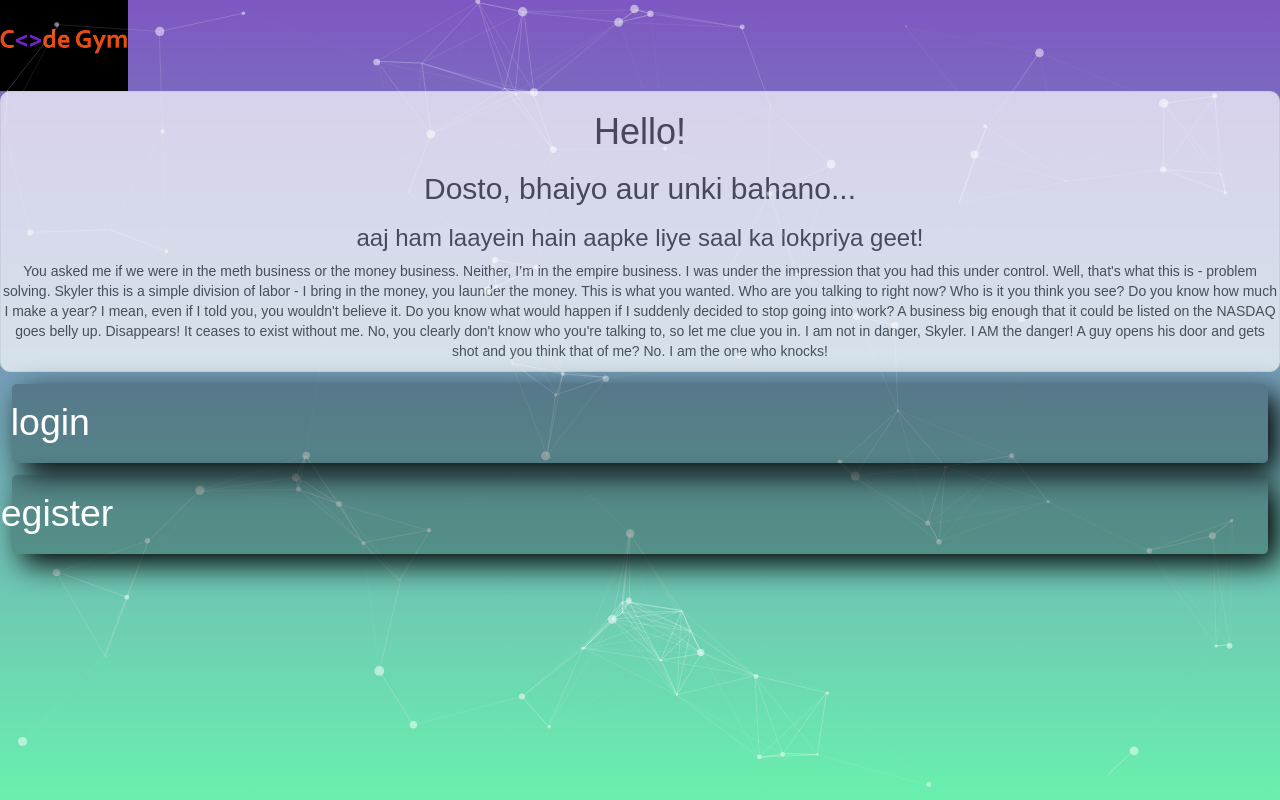
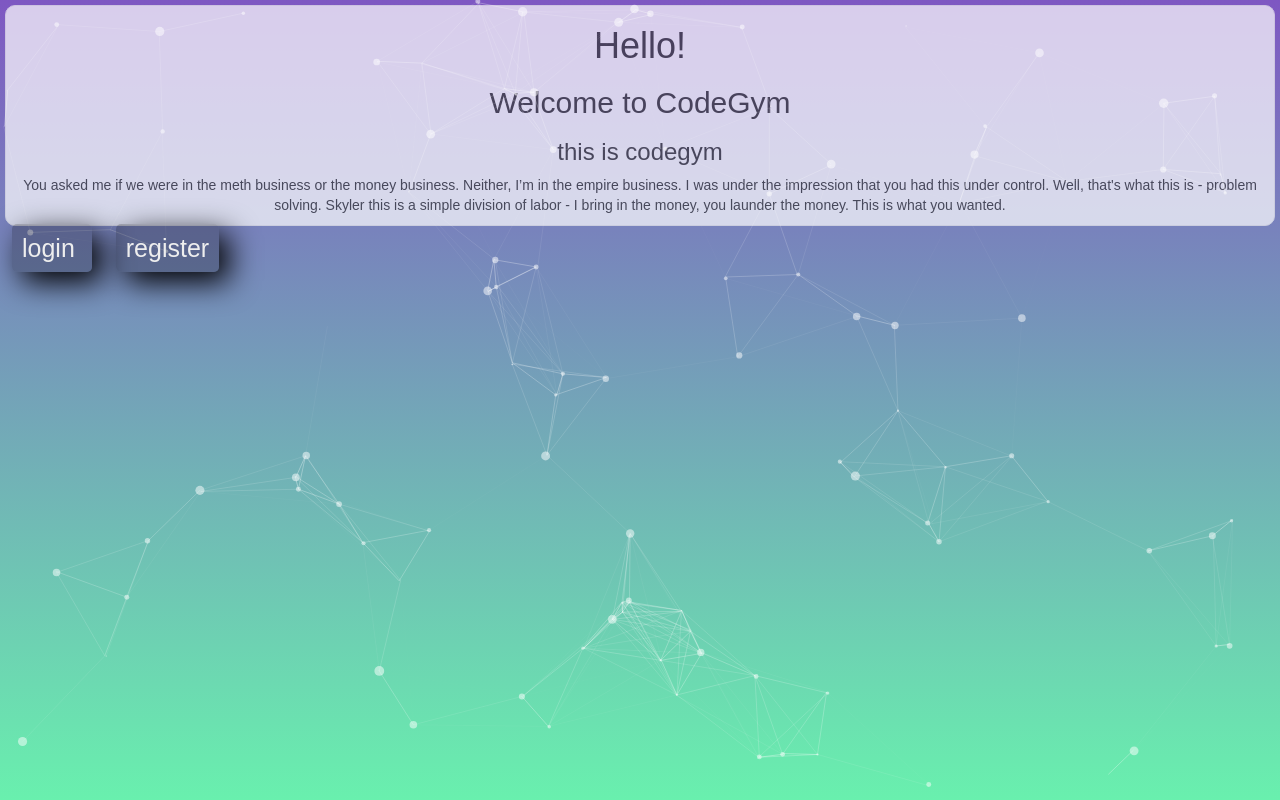
Before and after one commit to akhileshdevrari/codegym, a PHP site: page / in a window 1280 px wide. Run offline with PHP 8.4, Linux system fonts and the light colour scheme; some libraries are stand-ins or nearby versions.

Commit message:
Add files via upload

```diff
--- a/index.php
+++ b/index.php
@@ -5,30 +5,27 @@
   <meta charset="utf-8">
   <title>login</title>
   <meta name="viewport" content="width=device-width, initial-scale=1">
-  <link href="http://maxcdn.bootstrapcdn.com/bootstrap/3.3.0/css/bootstrap.min.css" rel="stylesheet">
+  <link href="css/bootstrap.css" rel="stylesheet">
   <link href="css/index.css" rel="stylesheet" />
   <script src="http://code.jquery.com/jquery-1.11.1.min.js"></script>
   <script src="http://maxcdn.bootstrapcdn.com/bootstrap/3.3.0/js/bootstrap.min.js"></script>
 </head>
 <body>
-  <img src="images/logo.png" style="height: auto;width: 10%">
+  <!--<img src="images/logo.png" style="height: auto;width: 10%"> -->
+  <div style="padding: 5px;">
     <div class="introduction">
       <h1> Hello! </h1>
-  <h2>Dosto, bhaiyo aur unki bahano...
+      <h2>Welcome to CodeGym
       </h2>
-  <h3>aaj ham laayein hain aapke liye saal ka lokpriya geet!</h3>
-  <p>You asked me if we were in the meth business or the money business. Neither, I’m in the empire business. I was under the impression that you had this under control. Well, that's what this is - problem solving. Skyler this is a simple division of labor - I bring in the money, you launder the money. This is what you wanted.
-
-Who are you talking to right now? Who is it you think you see? Do you know how much I make a year? I mean, even if I told you, you wouldn't believe it. Do you know what would happen if I suddenly decided to stop going into work?
-
-A business big enough that it could be listed on the NASDAQ goes belly up. Disappears! It ceases to exist without me. No, you clearly don't know who you're talking to, so let me clue you in. I am not in danger, Skyler. I AM the danger! A guy opens his door and gets shot and you think that of me? No. I am the one who knocks! </p>
+      <h3>this is codegym</h3>
+      <p>You asked me if we were in the meth business or the money business. Neither, I’m in the empire business. I was under the impression that you had this under control. Well, that's what this is - problem solving. Skyler this is a simple division of labor - I bring in the money, you launder the money. This is what you wanted.</p>
     </div>
-  <div id="login-button">
-    <h5 style="color:white; font-size: 1.5em; margin-left:-0.3em;margin-top:.2em;">login</h5>
   </div>
-  <div id="register-button">
-    <h5 style="color:white; font-size: 1.5em; margin-left:-0.9em;margin-top:.2em;">register</h5>
-  </div>
+  <div class="buttons">
+    <span id="login-button">login
+    </span>
+    <span id="register-button">register
+    </span>
     <div id="container">
       <h1>log in</h1>
       <span class="close-btn">
@@ -81,6 +78,9 @@
           <a href="#" class="orange-btn">get new password</a>
         </form>
       </div>
+    </div>
+    <div id="particles-js"></div>
+  </div>
   <script>
     $('#login-button').click(function(){
       $('#login-button').fadeOut("slow",function(){
@@ -112,6 +112,5 @@
     });
   </script>
   <script type="text/javascript" src="js/index.js"></script>
-  <div id="particles-js"></div>
 </body>
 </html>
```
Lines whose indentation alone changed are shown as unchanged.
